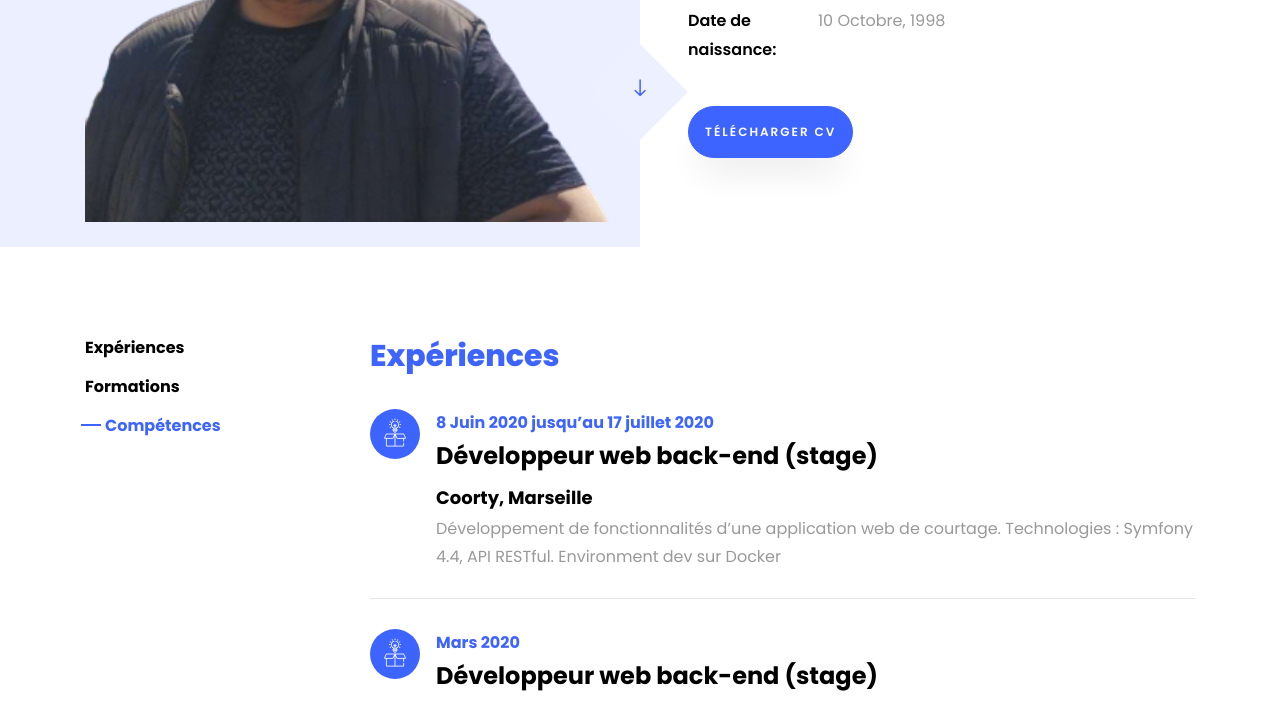
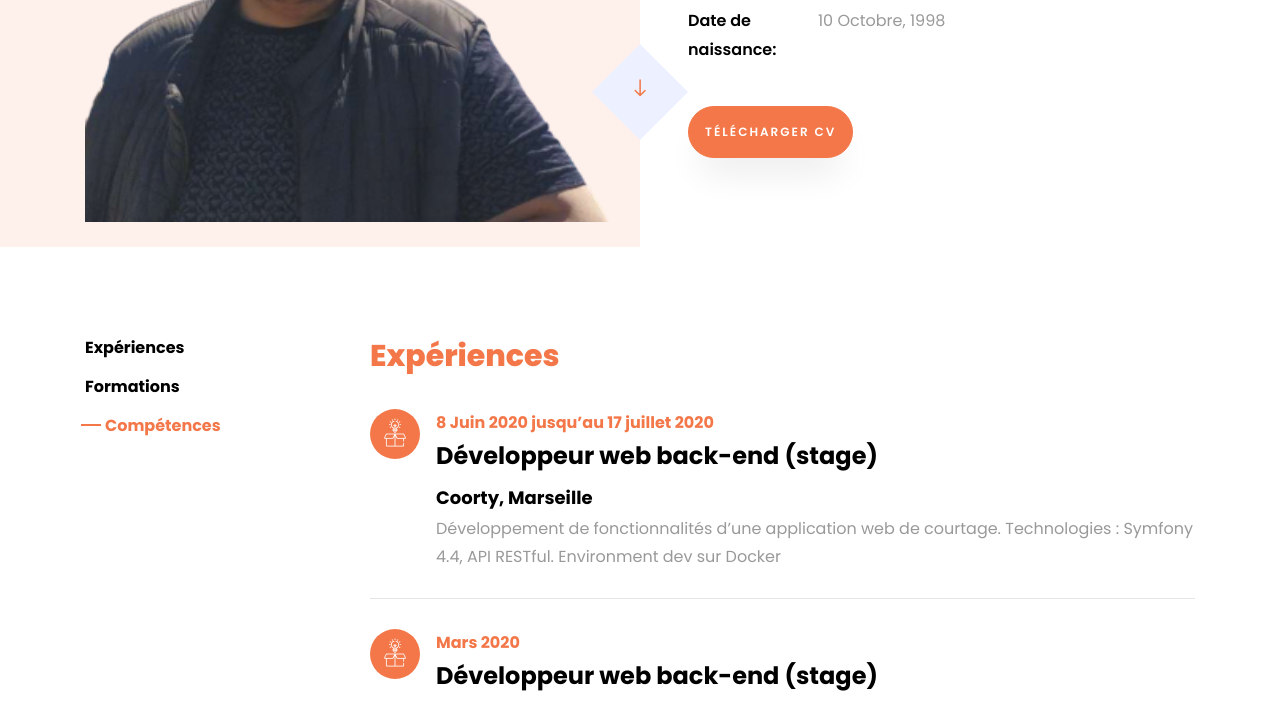
Before and after one commit to durdylo/portfolio, a plain HTML site: page index.html in a window 1280 px wide. Shown: the part 553-1255 px from the top of the page. Drawn offline with nearby package versions, Linux system fonts and the light colour scheme; files whose address does not match are found by name.

Commit message:
change color

```diff
--- a/scss/style.scss
+++ b/scss/style.scss
@@ -7,7 +7,7 @@ $white: #fff;
 $black: #000000;
 $darken: #232931;
 
-$primary: #3e64ff;
+$primary: #F37748;
 $secondary: #a0f669;
 
 
```
Also changed, not shown: css/style.css.
